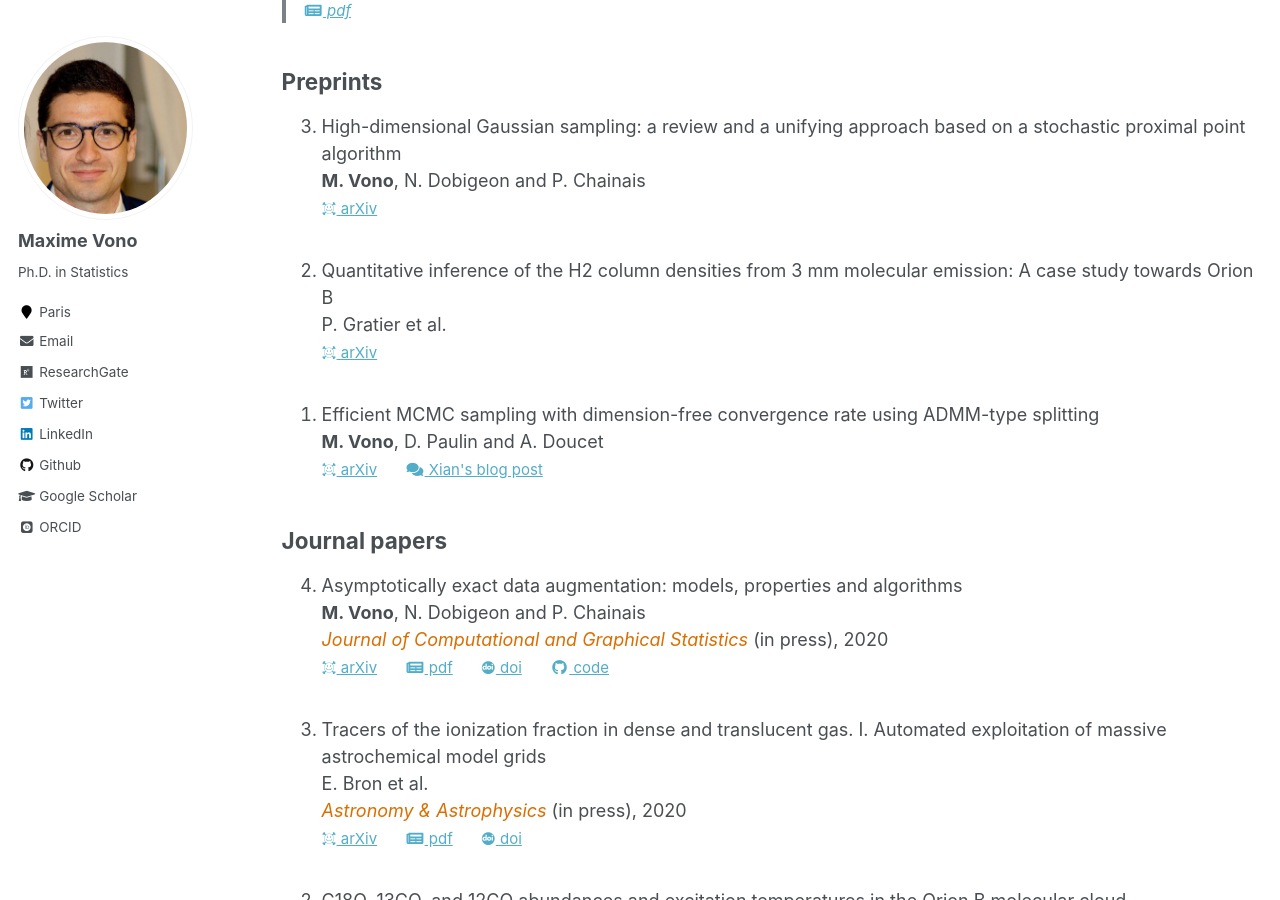
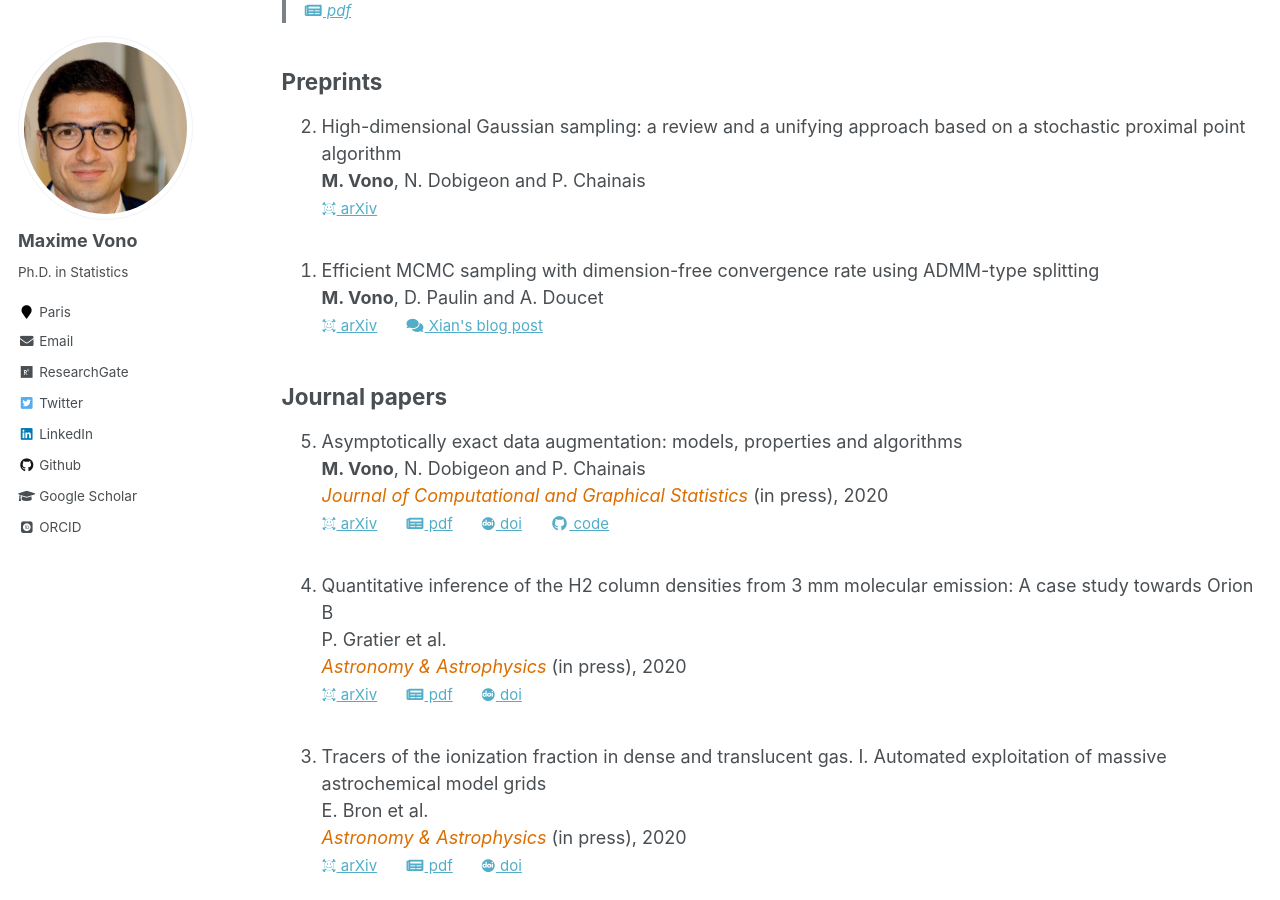
Before and after one commit to mvono/mvono.github.io, a Jekyll site: the page built from _pages/publications.md, in a window 1280 px wide and 900 px high, scrolled down 384 px. Built offline with Jekyll 4.4.1, drawn with Linux system fonts in a browser that asks for light colours; some web fonts are replaced.

Commit message:
add AA paper

```diff
--- a/_pages/publications.md
+++ b/_pages/publications.md
@@ -23,12 +23,6 @@ You can also find all my research works on my [Google Scholar](https://scholar.g
 		<br/><br/>
   	</li>
 	<li>
-	 	Quantitative inference of the H2 column densities from 3 mm molecular emission: A case study towards Orion B<br>
-	    P. Gratier et al.<br>
-		<a style="font-size:15px" href="https://arxiv.org/abs/2008.13417"><i class="ai ai-arxiv"></i> arXiv</a>
-		<br/><br/>
-  	</li>
-	<li>
 	  	Efficient MCMC sampling with dimension-free convergence rate using ADMM-type splitting<br>
 	    <b>M. Vono</b>, D. Paulin and A. Doucet<br>
 		<a style="font-size:15px" href="https://arxiv.org/abs/1905.11937"><i class="ai ai-arxiv"></i> arXiv</a> &emsp;
@@ -48,6 +42,15 @@ You can also find all my research works on my [Google Scholar](https://scholar.g
 		<a style="font-size:15px" href="../files/papers/2020_JCGS_AXDA.pdf"><i class="fa fa-fw fa-newspaper"></i> pdf</a> &emsp;
 		<a style="font-size:15px" href="https://doi.org/10.1080/10618600.2020.1826954"><i class="ai ai-doi"></i> doi</a> &emsp;
 		<a style="font-size:15px" href="https://github.com/mvono/2020-JCGS-AXDA"><i class="fab fa-fw fa-github"></i> code</a>
+		<br/><br/>
+  	</li>
+  	<li>
+	 	Quantitative inference of the H2 column densities from 3 mm molecular emission: A case study towards Orion B<br>
+	    P. Gratier et al.<br>
+	    <i style='color:#db6e00'>Astronomy & Astrophysics</i> (in press), 2020<br>
+		<a style="font-size:15px" href="https://arxiv.org/abs/2008.13417"><i class="ai ai-arxiv"></i> arXiv</a> &emsp;
+		<a style="font-size:15px" href="../files/papers/2020_AA_Gratier.pdf"><i class="fa fa-fw fa-newspaper"></i> pdf</a> &emsp;
+		<a style="font-size:15px" href="https://doi.org/10.1051/0004-6361/202037871"><i class="ai ai-doi"></i> doi</a>
 		<br/><br/>
   	</li>
 	<li>
```
Also changed, not shown: 1 other file.
